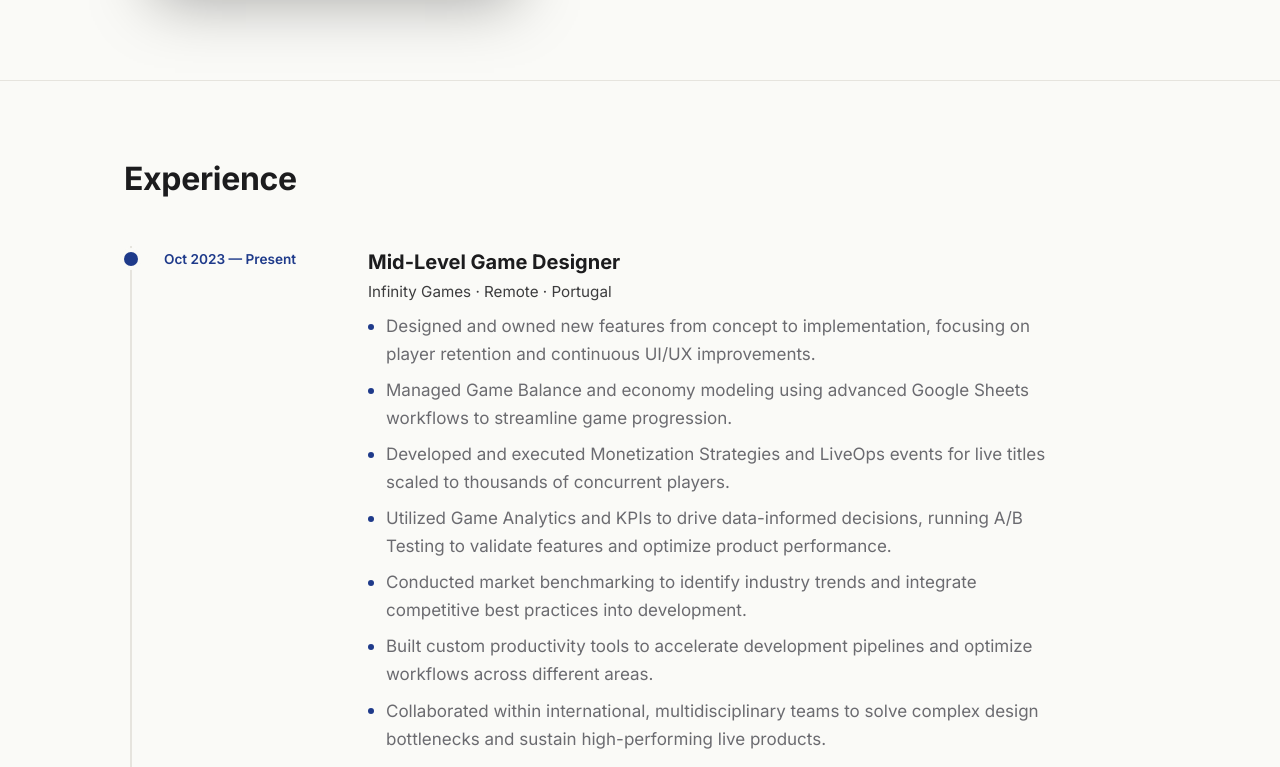
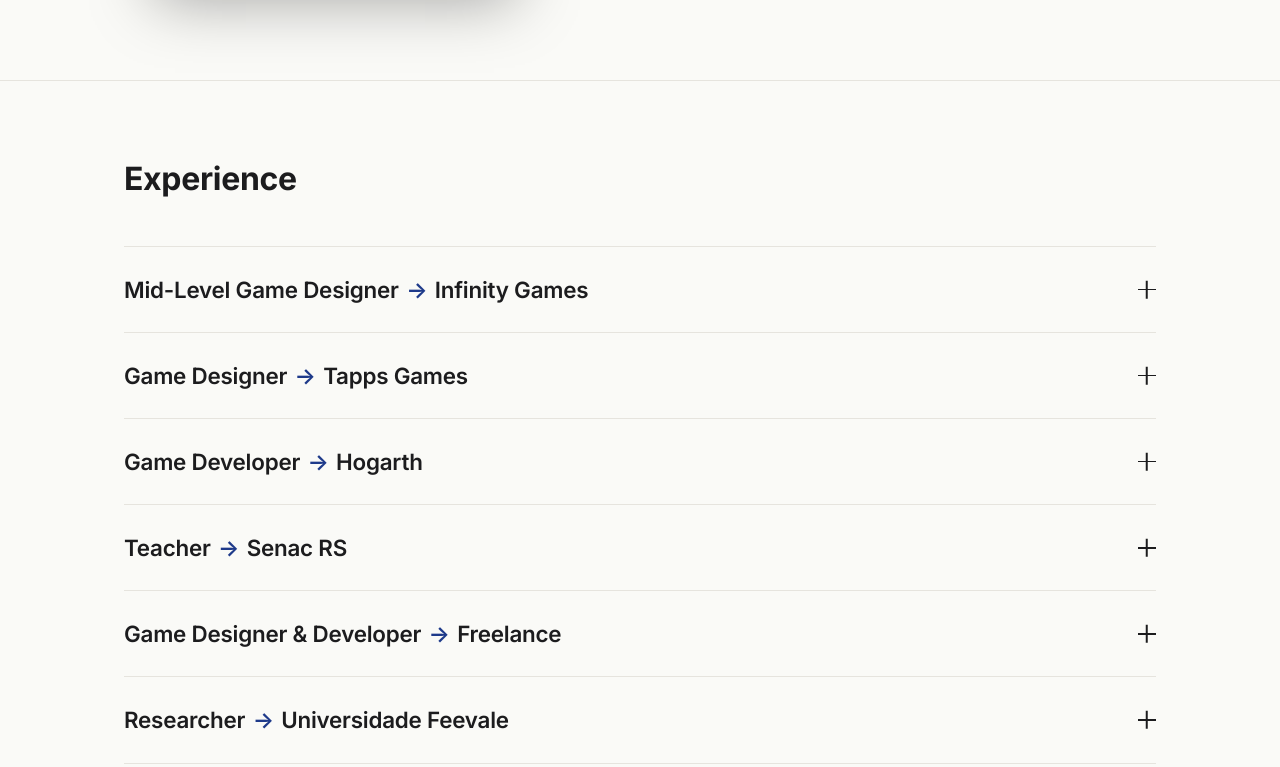
Before and after one commit to fabibarili/gamedesign, a plain HTML site: page index.html in a window 1280 px wide. Shown: the part 687-1454 px from the top of the page. Drawn offline with Linux system fonts and the light colour scheme.

Commit message:
Transformar a seção Experiência em acordeão
Cada cargo aparece como "Cargo → Empresa" com ícone + / −; ao clicar,
abre período, local, descrição e tópicos com animação.

Co-Authored-By: Claude Opus 5.5 <noreply@anthropic.com>

```diff
--- a/css/style.css
+++ b/css/style.css
@@ -376,44 +376,6 @@ a { color: inherit; }
   .nav { display: none; }
 }
 
-/* ---------- Experience ---------- */
-.timeline { list-style: none; border-left: 2px solid var(--line); margin-left: 6px; }
-.timeline-item {
-  position: relative;
-  display: grid;
-  grid-template-columns: 180px 1fr;
-  gap: 24px;
-  padding: 0 0 40px 32px;
-}
-.timeline-item:last-child { padding-bottom: 0; }
-.timeline-item::before {
-  content: "";
-  position: absolute;
-  left: -8px;
-  top: 6px;
-  width: 14px;
-  height: 14px;
-  border-radius: 50%;
-  background: var(--accent);
-  box-shadow: 0 0 0 4px var(--bg);
-}
-.timeline-period {
-  font-size: 0.85rem;
-  font-weight: 600;
-  color: var(--accent);
-  padding-top: 2px;
-}
-.timeline-item h3 { font-size: 1.25rem; }
-.timeline-company { opacity: 0.85; font-size: 0.95rem; margin-bottom: 8px; }
-.timeline-item p { color: var(--muted); max-width: 64ch; }
-@media (max-width: 680px) {
-  .timeline-item { grid-template-columns: 1fr; gap: 4px; }
-}
-
-/* ---------- Experience without dates ---------- */
-.timeline.no-periods .timeline-item { grid-template-columns: 1fr; }
-.timeline.no-periods .timeline-period { display: none; }
-
 /* ---------- Bullet lists ---------- */
 .game-section ul {
   list-style: none;
@@ -452,16 +414,72 @@ a { color: inherit; }
 }
 
 
-/* ---------- Experience bullet lists ---------- */
-.timeline-list {
-  list-style: none;
+/* ---------- Experience (accordion) ---------- */
+.exp-accordion { list-style: none; border-top: 1px solid var(--line); }
+.exp-item { border-bottom: 1px solid var(--line); }
+.exp-item h3 { font: inherit; }
+.exp-trigger {
+  all: unset;
+  box-sizing: border-box;
+  display: flex;
+  align-items: center;
+  justify-content: space-between;
+  gap: 24px;
+  width: 100%;
+  padding: 28px 0;
+  cursor: pointer;
+  font-size: clamp(1.1rem, 2.2vw, 1.4rem);
+  font-weight: 600;
+  letter-spacing: -0.01em;
+  line-height: 1.3;
+  color: var(--text);
+}
+.exp-trigger:focus-visible { outline: 2px solid var(--accent); outline-offset: 4px; border-radius: 4px; }
+.exp-arrow { color: var(--accent); margin: 0 2px; }
+.exp-company { transition: color 0.2s; }
+.exp-trigger:hover .exp-company { color: var(--accent); }
+
+/* Ícone + que vira − */
+.exp-icon { position: relative; flex: none; width: 18px; height: 18px; }
+.exp-icon::before,
+.exp-icon::after {
+  content: "";
+  position: absolute;
+  left: 0;
+  top: 50%;
+  width: 100%;
+  height: 1.5px;
+  margin-top: -0.75px;
+  background: currentColor;
+  transition: transform 0.35s ease;
+}
+.exp-icon::after { transform: rotate(90deg); }
+.exp-item.open .exp-icon::after { transform: rotate(0deg); }
+
+/* Painel que abre com altura animada */
+.exp-panel {
   display: grid;
-  gap: 8px;
-  max-width: 64ch;
+  grid-template-rows: 0fr;
+  transition: grid-template-rows 0.4s ease;
+}
+.exp-item.open .exp-panel { grid-template-rows: 1fr; }
+.exp-panel-inner { overflow: hidden; }
+.exp-body {
+  padding: 0 42px 32px 0;
+  max-width: 76ch;
   color: var(--muted);
+  opacity: 0;
+  transform: translateY(-6px);
+  transition: opacity 0.3s ease, transform 0.3s ease;
 }
-.timeline-list li { position: relative; padding-left: 18px; }
-.timeline-list li::before {
+.exp-item.open .exp-body { opacity: 1; transform: none; transition-delay: 0.1s; }
+.exp-meta { margin-bottom: 14px; font-size: 0.95rem; }
+.exp-meta strong { color: var(--text); }
+.exp-body p + p { margin-top: 10px; }
+
+.exp-list { list-style: none; display: grid; gap: 8px; }
+.exp-list li { position: relative; padding-left: 18px; }
+.exp-list li::before {
   content: "";
   position: absolute;
   left: 0;
@@ -471,4 +489,8 @@ a { color: inherit; }
   border-radius: 50%;
   background: var(--accent);
 }
-.timeline-item p + .timeline-list { margin-top: 10px; }
+.exp-body p + .exp-list { margin-top: 12px; }
+@media (max-width: 520px) {
+  .exp-trigger { padding: 22px 0; }
+  .exp-body { padding-right: 0; }
+}
--- a/index.html
+++ b/index.html
@@ -53,7 +53,7 @@
         <div class="section-head">
           <h2 data-i18n="experience">Experiência</h2>
         </div>
-        <ol class="timeline" id="experience"></ol>
+        <ol class="exp-accordion" id="experience"></ol>
       </div>
     </section>
 
--- a/js/main.js
+++ b/js/main.js
@@ -138,20 +138,34 @@
     ).join("");
 
     const exp = typeof EXPERIENCE !== "undefined" ? EXPERIENCE : [];
+    const list = $("#experience");
+    // Mantém abertos os itens que já estavam abertos (ex.: ao trocar de idioma)
+    const open = new Set(
+      [...list.querySelectorAll('.exp-trigger[aria-expanded="true"]')].map((b) => b.dataset.i)
+    );
     $("#experiencia").hidden = !exp.length;
-    $("#experience").classList.toggle("no-periods", !exp.some((e) => t(e.period)));
-    $("#experience").innerHTML = exp.map(
-      (e) => `
-      <li class="timeline-item reveal">
-        <div class="timeline-period">${esc(e.period)}</div>
-        <div>
-          <h3>${esc(e.role)}</h3>
-          <div class="timeline-company">${esc(e.company)}${t(e.location) ? ` · ${esc(e.location)}` : ""}</div>
-          ${t(e.description) ? `<p>${esc(e.description)}</p>` : ""}
-          ${e.items && e.items.length ? `<ul class="timeline-list">${e.items.map((i) => `<li>${esc(i)}</li>`).join("")}</ul>` : ""}
+    list.innerHTML = exp.map((e, i) => {
+      const isOpen = open.has(String(i));
+      const meta = [t(e.period), t(e.location)].filter(Boolean).map((x) => esc(x));
+      return `
+      <li class="exp-item reveal${isOpen ? " open" : ""}">
+        <h3>
+          <button class="exp-trigger" type="button" data-i="${i}" aria-expanded="${isOpen}" aria-controls="exp-panel-${i}" id="exp-btn-${i}">
+            <span class="exp-title">${esc(e.role)} <span class="exp-arrow" aria-hidden="true">→</span> <span class="exp-company">${esc(e.company)}</span></span>
+            <span class="exp-icon" aria-hidden="true"></span>
+          </button>
+        </h3>
+        <div class="exp-panel" id="exp-panel-${i}" role="region" aria-labelledby="exp-btn-${i}">
+          <div class="exp-panel-inner">
+            <div class="exp-body">
+              ${meta.length ? `<p class="exp-meta"><strong>${meta[0]}</strong>${meta[1] ? ` · ${meta[1]}` : ""}</p>` : ""}
+              ${t(e.description) ? `<p>${esc(e.description)}</p>` : ""}
+              ${e.items && e.items.length ? `<ul class="exp-list">${e.items.map((x) => `<li>${esc(x)}</li>`).join("")}</ul>` : ""}
+            </div>
+          </div>
         </div>
-      </li>`
-    ).join("");
+      </li>`;
+    }).join("");
   }
 
   function renderGame(gameEl) {
@@ -252,6 +266,18 @@
     });
   }
 
+  // Acordeão da experiência: clique abre/fecha cada cargo
+  const expList = $("#experience");
+  if (expList) {
+    expList.addEventListener("click", (ev) => {
+      const btn = ev.target.closest(".exp-trigger");
+      if (!btn) return;
+      const isOpen = btn.getAttribute("aria-expanded") === "true";
+      btn.setAttribute("aria-expanded", String(!isOpen));
+      btn.closest(".exp-item").classList.toggle("open", !isOpen);
+    });
+  }
+
   // Troca de idioma sem recarregar a página
   document.querySelectorAll("[data-lang]").forEach((btn) =>
     btn.addEventListener("click", () => {
```
